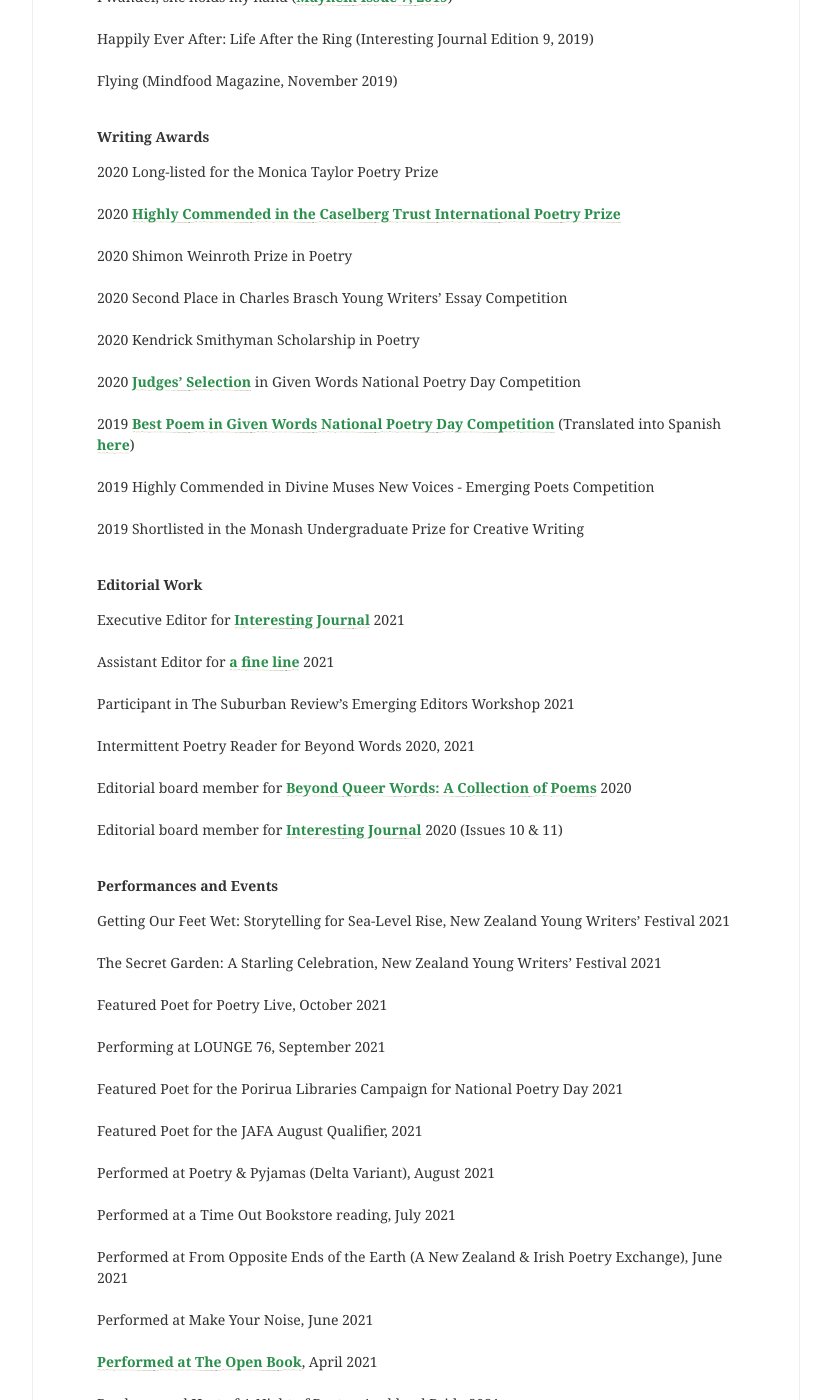
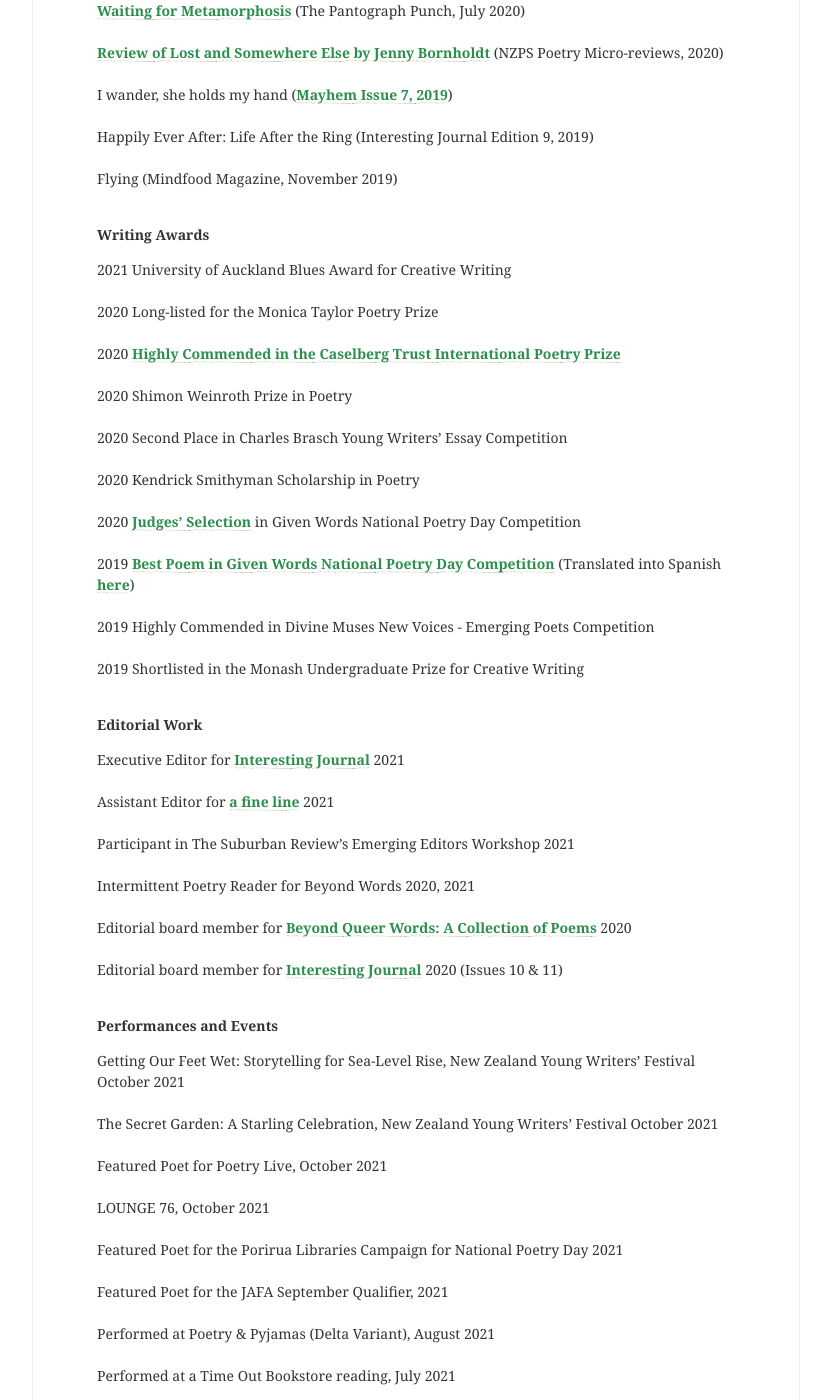
Before and after one commit to lilyholloway/lilyholloway.github.io, a Jekyll site: the page built from cv.md, in a window 1280 px wide and 1400 px high, scrolled down 2513 px. Shown: the whole window, without its empty margins (224-1055 px from the left). Built offline with Jekyll 4.4.1, drawn with Linux system fonts in a browser that asks for light colours; nearby versions of some CDN libraries; some of the changed text lies outside the part shown.

Commit message:
Update cv.md

```diff
--- a/cv.md
+++ b/cv.md
@@ -4,11 +4,17 @@
 
 ---
 
+<b>Poetry Collection</b><br>
+<br>
+<b><a href="https://aucklanduniversitypress.co.nz/aup-new-poets-8/">AUP New Poets 8</a></b> (Auckland University Press, September 2021)<br>
+<br>
+
 <b>Poetry</b><br>
 
-AUP New Poets 8 (Auckland University Press, forthcoming)<br>
+
+Three poems (Out Here: An Anthology of Takatāpui and LGBTQIA+ New Zealand Writers, forthcoming)<br>
 <br>
-Three poems (Out Here: An Anthology of Takatāpui and LGBTQIA+ New Zealand Writers, forthcoming)<br>
+All the girls who used to read Dolly have trauma now (Stasis, forthcoming)<br>
 <br>
 and so I shape myself (Landfall 242, forthcoming)<br>
 <br>
@@ -109,6 +115,8 @@
 
 <b>Writing Awards</b><br>
 
+2021 University of Auckland Blues Award for Creative Writing<br>
+<br>
 2020 Long-listed for the Monica Taylor Poetry Prize<br>
 <br>
 2020 <b><a href="https://www.caselbergtrust.org/news/poetry-prize-2020-winners-announced">Highly Commended in the Caselberg Trust International Poetry Prize</a></b><br>
@@ -145,17 +153,17 @@
 
 <b>Performances and Events</b><br>
 
-Getting Our Feet Wet: Storytelling for Sea-Level Rise, New Zealand Young Writers' Festival 2021<br>
+Getting Our Feet Wet: Storytelling for Sea-Level Rise, New Zealand Young Writers' Festival October 2021<br>
 <br>
-The Secret Garden: A Starling Celebration, New Zealand Young Writers' Festival 2021<br>
+The Secret Garden: A Starling Celebration, New Zealand Young Writers' Festival October 2021<br>
 <br>
 Featured Poet for Poetry Live, October 2021<br>
 <br>
-Performing at LOUNGE 76, September 2021<br>
+LOUNGE 76, October 2021<br>
 <br>
 Featured Poet for the Porirua Libraries Campaign for National Poetry Day 2021<br>
 <br>
-Featured Poet for the JAFA August Qualifier, 2021<br>
+Featured Poet for the JAFA September Qualifier, 2021<br>
 <br>
 Performed at Poetry & Pyjamas (Delta Variant), August 2021<br>
 <br>
```
